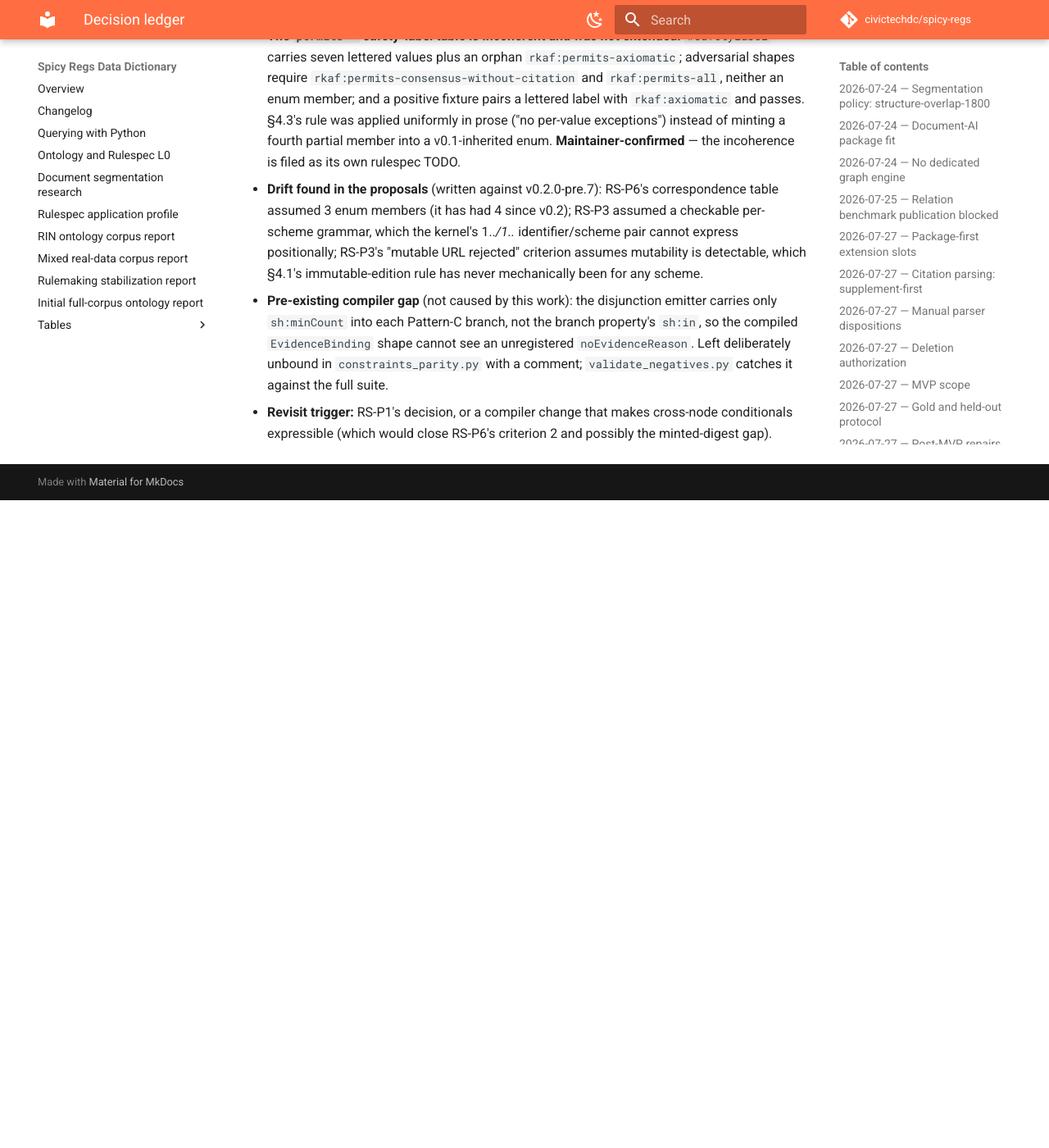
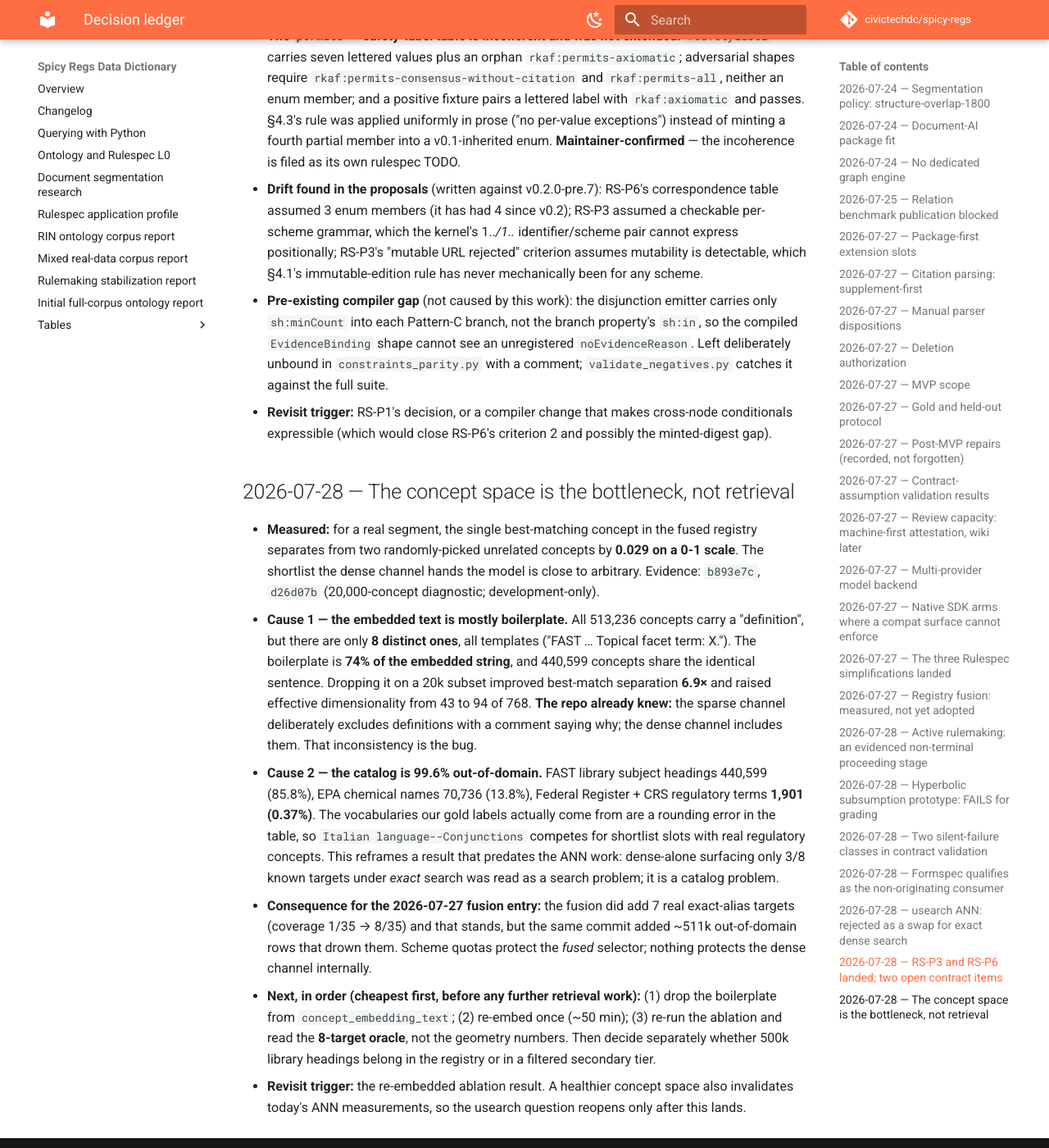
Before and after one commit to civictechdc/spicy-regs, an MkDocs documentation site: the page built from docs/decisions.md, in a window 1280 px wide and 1400 px high, scrolled down 13442 px. Shown: the whole window at 82% size. Built offline with MkDocs 1.6.1 and Material for MkDocs 9.7.7, drawn with Linux system fonts in a browser that asks for light colours; comment, search, counter and statistics services are not loaded; before the commit the page ends 14052 px from its top, so only the background shows below that.

Commit message:
docs: record that the concept space, not retrieval, is the bottleneck
Best-vs-random concept separation is 0.029 on a 0-1 scale. Two causes,
both in how the registry was built: the embedded text is 74% templated
boilerplate shared by 440,599 concepts (the sparse channel already
excludes definitions; the dense one does not), and 99.6% of the catalog
is out-of-domain library headings and chemical names against 0.37%
regulatory terms. Reframes dense-alone 3/8 under exact search as a
catalog problem, not a search problem, and defers the ANN question.

Co-Authored-By: Claude Fable 5 <noreply@anthropic.com>
Claude-Session: https://claude.ai/code/session_01Pe2GbezmVQ5HkYPfoWU6YY

```diff
--- a/docs/decisions.md
+++ b/docs/decisions.md
@@ -572,3 +572,41 @@ so explicitly. Plans cite this file; this file cites evidence.
 - **Revisit trigger:** RS-P1's decision, or a compiler change that makes
   cross-node conditionals expressible (which would close RS-P6's
   criterion 2 and possibly the minted-digest gap).
+
+## 2026-07-28 — The concept space is the bottleneck, not retrieval
+
+- **Measured:** for a real segment, the single best-matching concept in
+  the fused registry separates from two randomly-picked unrelated
+  concepts by **0.029 on a 0-1 scale**. The shortlist the dense channel
+  hands the model is close to arbitrary. Evidence: `b893e7c`, `d26d07b`
+  (20,000-concept diagnostic; development-only).
+- **Cause 1 — the embedded text is mostly boilerplate.** All 513,236
+  concepts carry a "definition", but there are only **8 distinct ones**,
+  all templates ("FAST … Topical facet term: X."). The boilerplate is
+  **74% of the embedded string**, and 440,599 concepts share the identical
+  sentence. Dropping it on a 20k subset improved best-match separation
+  **6.9×** and raised effective dimensionality from 43 to 94 of 768.
+  **The repo already knew:** the sparse channel deliberately excludes
+  definitions with a comment saying why; the dense channel includes them.
+  That inconsistency is the bug.
+- **Cause 2 — the catalog is 99.6% out-of-domain.** FAST library subject
+  headings 440,599 (85.8%), EPA chemical names 70,736 (13.8%), Federal
+  Register + CRS regulatory terms **1,901 (0.37%)**. The vocabularies our
+  gold labels actually come from are a rounding error in the table, so
+  `Italian language--Conjunctions` competes for shortlist slots with real
+  regulatory concepts. This reframes a result that predates the ANN work:
+  dense-alone surfacing only 3/8 known targets under *exact* search was
+  read as a search problem; it is a catalog problem.
+- **Consequence for the 2026-07-27 fusion entry:** the fusion did add 7
+  real exact-alias targets (coverage 1/35 → 8/35) and that stands, but the
+  same commit added ~511k out-of-domain rows that drown them. Scheme
+  quotas protect the *fused* selector; nothing protects the dense channel
+  internally.
+- **Next, in order (cheapest first, before any further retrieval work):**
+  (1) drop the boilerplate from `concept_embedding_text`; (2) re-embed
+  once (~50 min); (3) re-run the ablation and read the **8-target
+  oracle**, not the geometry numbers. Then decide separately whether 500k
+  library headings belong in the registry or in a filtered secondary tier.
+- **Revisit trigger:** the re-embedded ablation result. A healthier concept
+  space also invalidates today's ANN measurements, so the usearch question
+  reopens only after this lands.
```
